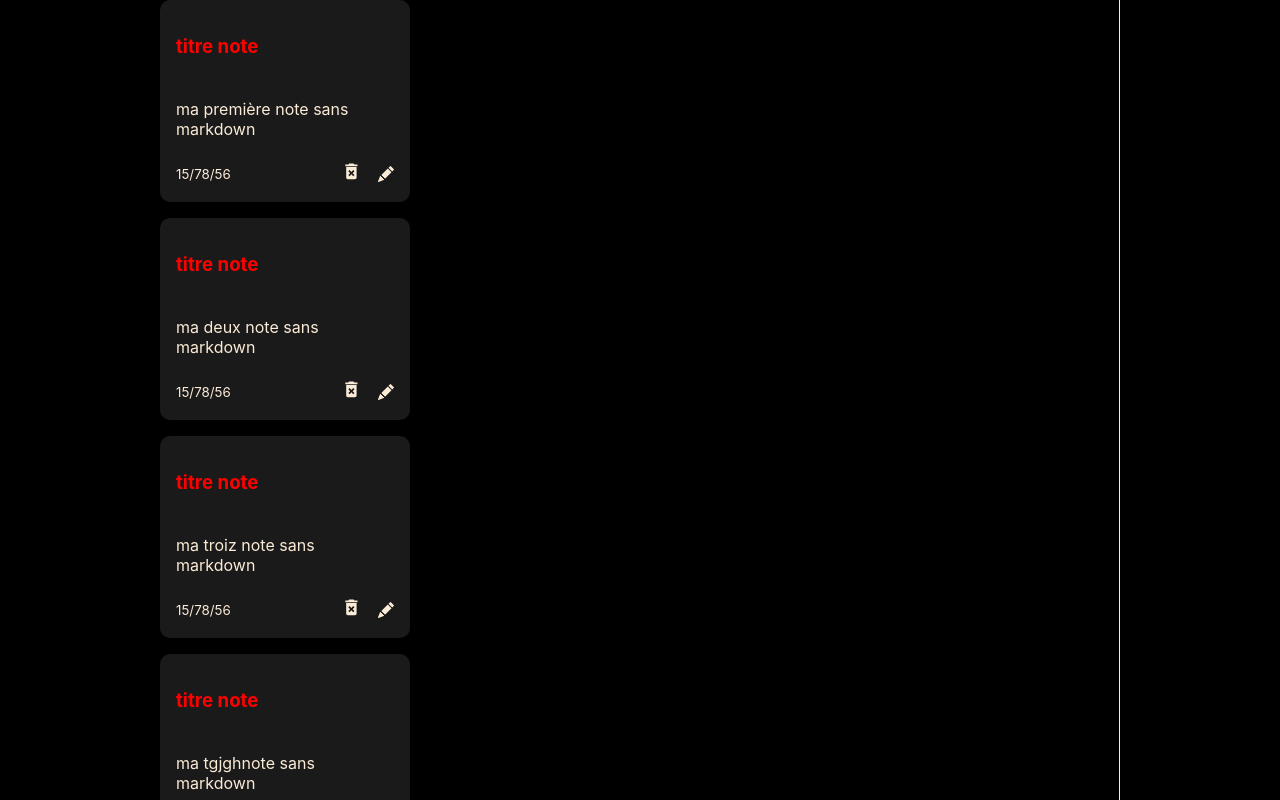
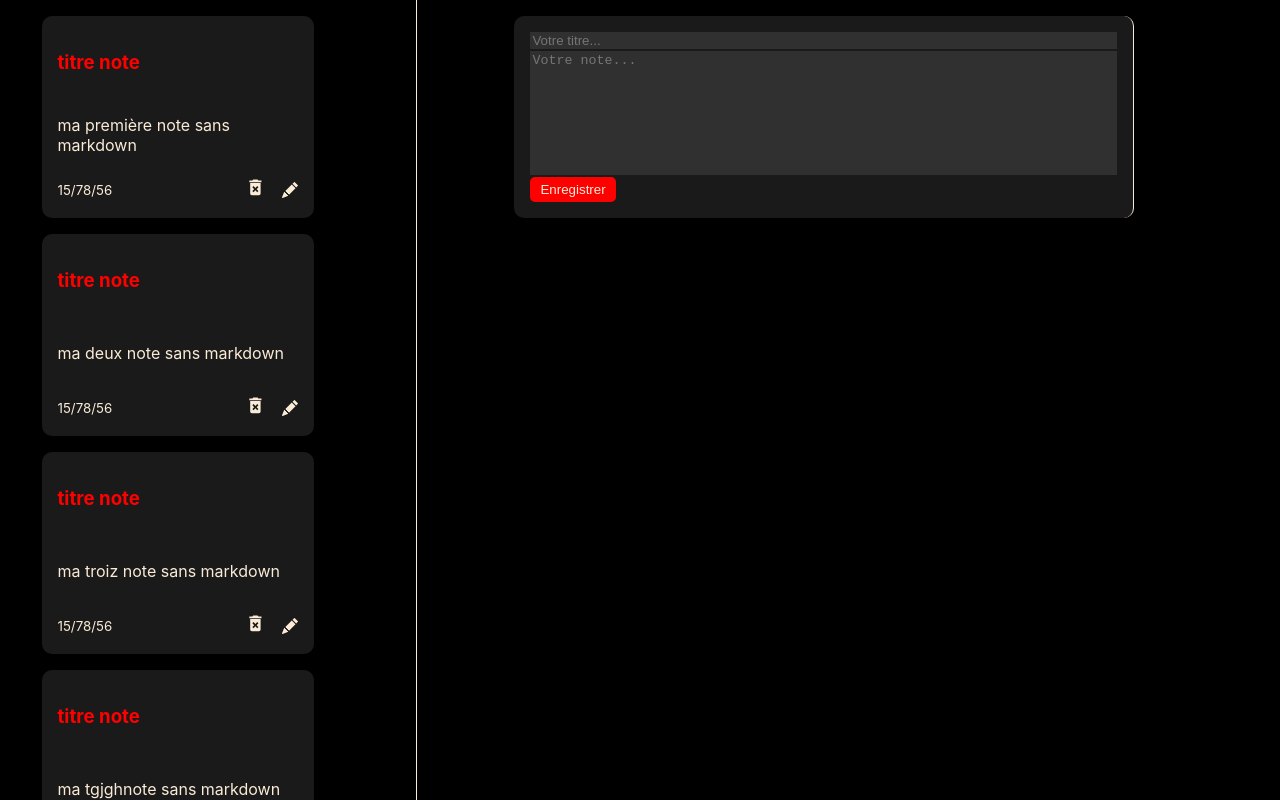
Before and after one commit to Anaisiananann/NextS5J4_notes, a React (Create React App) app: page / in a window 1280 px wide. Shown: the top 800 px of the page. Built offline with nearby package versions, Linux system fonts and the light colour scheme.

Commit message:
withfranfran

```diff
--- a/src/App.js
+++ b/src/App.js
@@ -57,12 +57,10 @@ const deleteNote = (id) => {
     <div className="left">
       <NotesList
         notes={notes}
-        handleAddNote={addNote}
         handleDeleteNote={deleteNote}/>
       </div>
     <div className="right">
-      <div className="markdown"></div>
-      <div className="html"></div>
+      <MarkdownInput handleAddNote={addNote}/>
     </div>
   </div>
   );
--- a/src/components/NotesList.js
+++ b/src/components/NotesList.js
@@ -4,6 +4,7 @@ import MarkdownInput from './MarkdownInput';
 const NotesList = ({ notes, handleAddNote, handleDeleteNote}) => {
   return(
     <div className="notes-list">
+      <div className='left'>
        {notes.map((note)=> (
         <Note
           id={note.id}
@@ -12,9 +13,10 @@ const NotesList = ({ notes, handleAddNote, handleDeleteNote}) => {
           date={note.date}
           handleDeleteNote= {handleDeleteNote}/>
         ))}
-    <MarkdownInput handleAddNote={handleAddNote}/>
+      </div>
+      </div>
 
-    </div>
+
   )
 };
 
--- a/src/index.css
+++ b/src/index.css
@@ -14,6 +14,7 @@ code {
 }
 
 .container{
+  display:flex;
   max-width: 960px;
   margin-left: auto;
   margin-right: auto;
@@ -22,12 +23,28 @@ code {
 
 }
 
+.left{
+  display:flex;
+  align-items: center;
+  width:25%;
+  flex-direction: column;
+}
+
+.right{
+  display:flex;
+  align-items: center;
+  width: 75%;
+  flex-direction: column;
+  padding-left: 8rem;
+}
+
 .notes-list{
-  display: grid;
+  display: flex;
   grid-gap: 1rem;
   /*grid-template-columns: repeat(auto-fit, minmax(250px,1fr) );*/
   grid-template-columns: repeat(1, 250px);
   border-right: 1px solid antiquewhite;
+
 }
 
 
@@ -37,9 +54,11 @@ code {
   border-radius: 10px;
   padding: 1rem;
   min-height: 170px;
+  width: 15rem;
   display: flex;
   flex-direction: column;
   justify-content: space-between;
+  margin-top: 1rem;
 
 }
 
@@ -80,6 +99,9 @@ code {
   flex-direction: column;
   justify-content: space-between;
   border-right: 1px solid antiquewhite;
+  margin-top: 1rem;
+  width: 99%;
+
 }
 
 input{
```
